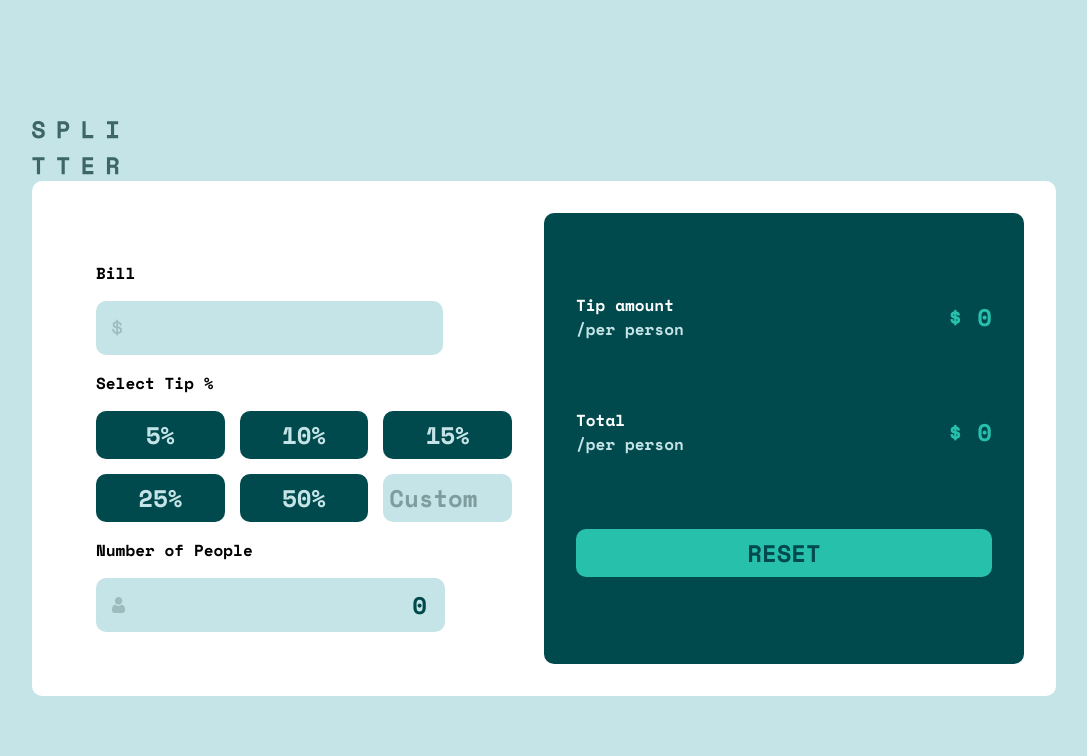
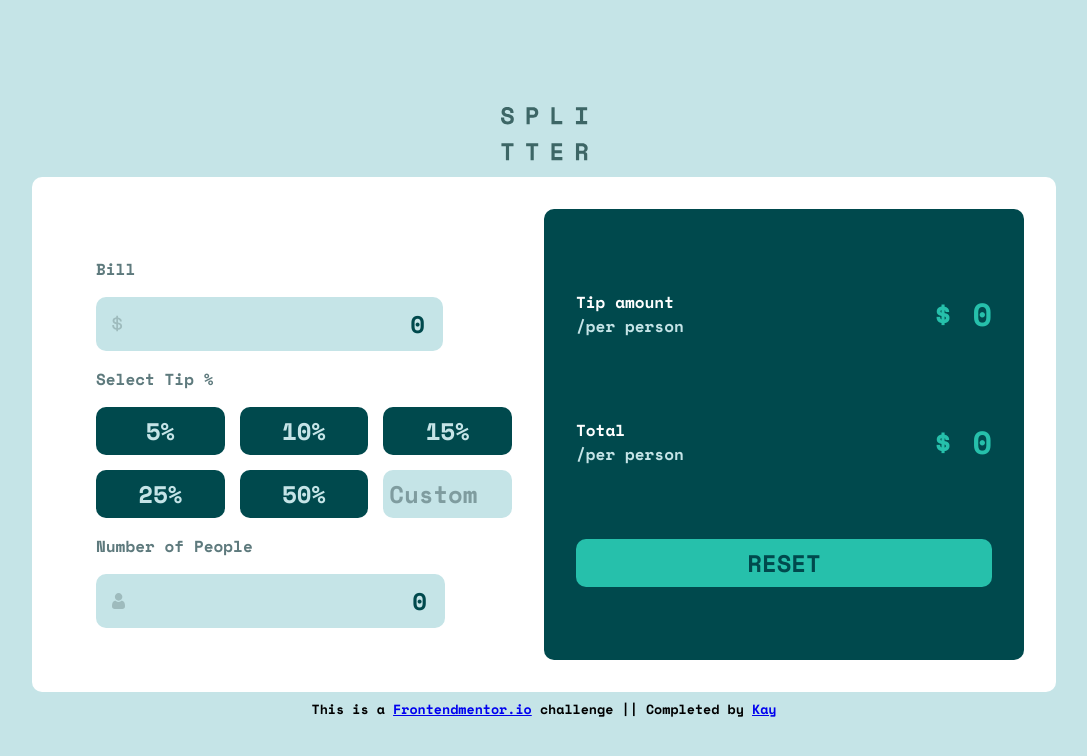
Before and after one commit to ofthewildfire/FEM-React-tip-calculator, a React (Vite) app: page / in a window 1280 px wide. Shown: the top 756 px of the page, without its empty margins (96-1183 px from the left). Built offline with nearby package versions, Linux system fonts and the light colour scheme.

Commit message:
done as much as i can do need to get help now

```diff
--- a/src/App.css
+++ b/src/App.css
@@ -16,10 +16,11 @@ body {
   align-items: center;
   background-color: var(--Lightgrayishcyan);
   max-width: 1440px;
+  font-size: 1rem;
 
 }
 
-.logo>svg {
+.logo {
   display: block;
   margin: 1em auto;
 }
@@ -38,10 +39,20 @@ body {
   padding: 2em;
 }
 
+.s-title {
+  color: var(--Darkgrayiscyan);
+}
+
 .output {
   background-color: var(--Verydarkcyan);
   border-radius: 10px;
   color: var(--White);
+}
+
+.center-me {
+  display: block;
+  text-align: center;
+  margin: 0.5em 0;
 }
 
 .tip-amount,
@@ -57,7 +68,7 @@ body {
 
 .amounts-figures {
   color: var(--StrongCyan);
-  font-size: 1.5rem;
+  font-size: 2rem;
 }
 
 .reset-btn {
@@ -71,6 +82,11 @@ body {
   padding: .25em 2em;
   width: 100%;
   margin: 1em 0;
+}
+
+.reset-btn:hover {
+  background-color: var(--Lightgrayishcyan);
+  color: var(--Verydarkcyan);
 }
 
 .bill-label,
@@ -100,6 +116,10 @@ body {
   gap: 15px;
 }
 
+button {
+  cursor: pointer;
+}
+
 .tip-label {
   background-color: var(--Verydarkcyan);
   color: var(--Lightgrayishcyan);
@@ -110,7 +130,7 @@ body {
   padding: 0.25em;
 }
 
-.tip-label:is(:hover, :active, :focus, ) {
+.tip-label:is(:hover, :active, :focus) {
   background-color: var(--StrongCyan);
   cursor: pointer;
 }
--- a/src/App.jsx
+++ b/src/App.jsx
@@ -8,12 +8,12 @@ import Output from "./components/Output"
 function App() {
 	// Idk I feel like this is a lot of clunky messy wessy :o
 	// keep going, look at it again after its all done, its working chill-tf out
-	const [bill, setBill] = useState("")
+	const [bill, setBill] = useState(0)
 	const [tip, setTip] = useState(0)
 	const [people, setPeople] = useState(0)
 	const [perPersonPrice, setPerPersonPrice] = useState(0)
 	const [perPersonTip, setPerPersonTip] = useState(0)
-	const [billTotal, setBillTotal] = useState(0)
+	// const [billTotal, setBillTotal] = useState(0)
 
 	// When either is clicked/changed i wanted to thing to re-run
 
@@ -21,8 +21,8 @@ function App() {
 		const bill = Number(e.target.value)
 		setBill(bill)
 		const tipAmount = (bill * tip) / 100
-		setBillTotal(bill + tipAmount)
 		setPerPersonPrice((bill + tipAmount) / people)
+		setPerPersonTip(Number(tip / people))
 	}
 
 	function handlePeople(e) {
@@ -30,7 +30,7 @@ function App() {
 		setPeople(people)
 
 		const tipAmount = (bill * tip) / 100
-		setBillTotal(bill + tipAmount)
+		// setBillTotal(bill + tipAmount)
 		setPerPersonPrice((bill + tipAmount) / people)
 	}
 
@@ -40,10 +40,11 @@ function App() {
 		const tipAmount = (bill * tipPercentage) / 100
 
 		setTip(Number(tipAmount.toFixed(2)))
-		setBillTotal(Number((bill + tipAmount).toFixed(2)))
+		// setBillTotal(Number((bill + tipAmount).toFixed(2)))
 
 		if (people !== 0) {
-			setPerPersonTip(Number((tipAmount / people).toFixed(2)))
+			// Changed the tipAmount to tip here
+			setPerPersonTip(Number((tip / people).toFixed(2)))
 			setPerPersonPrice(Number(((bill + tipAmount) / people).toFixed(2)))
 		} else {
 			// Set perPersonTip to zero and perPersonPrice to 0 if people is zero
@@ -93,6 +94,22 @@ function App() {
 					resetState={resetState}
 				/>
 			</Card>
+			<small className="center-me">
+				This is a{" "}
+				<a
+					href="http://frontendmentor.io"
+					target="_blank"
+					rel="noopener noreferrer">
+					Frontendmentor.io
+				</a>{" "}
+				challenge || Completed by{" "}
+				<a
+					href="http://github.com/ofthewildfire"
+					target="_blank"
+					rel="noopener noreferrer">
+					Kay
+				</a>
+			</small>
 		</>
 	)
 }
--- a/src/components/Input.jsx
+++ b/src/components/Input.jsx
@@ -7,7 +7,7 @@ function Input(props) {
 			{/* legit added numbers by accident and its wrong asf but it does that 0 removal on type and i cannot fix that right now. so the wrong type stays */}
 			{/* okay back to text the zero is still a thing idk ...its annoying */}
 			<form>
-				<p>Bill</p>
+				<p className="s-title">Bill</p>
 				<label className="bill-label" htmlFor="bill">
 					<svg xmlns="http://www.w3.org/2000/svg" width="11" height="17">
 						<path
@@ -24,7 +24,7 @@ function Input(props) {
 						value={props.bill}
 					/>
 				</label>
-				<p>Select Tip %</p>
+				<p className="s-title">Select Tip %</p>
 				<div className="tip-select">
 					<button
 						onClick={(e) => props.handleTips(e)}
@@ -75,7 +75,7 @@ function Input(props) {
 						placeholder="Custom"
 					/>
 				</div>
-				<p> Number of People</p>
+				<p className="s-title"> Number of People</p>
 				<label className="people-label" htmlFor="people">
 					<svg xmlns="http://www.w3.org/2000/svg" width="13" height="16">
 						<path
```
Also changed, not shown: public/Screenshot 2023-12-07 at 14-00-26 Vite React.png (added), 1 other file (tests, documents, lock files or other folders).
